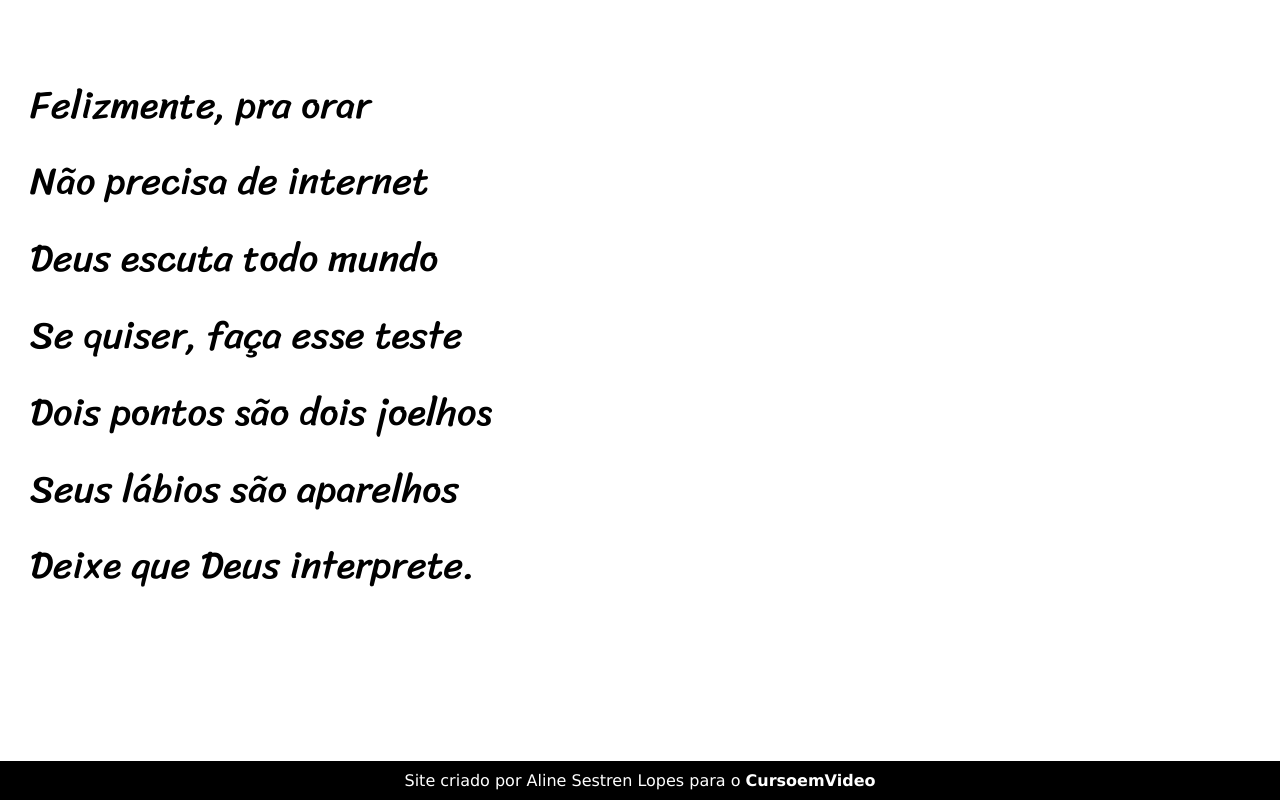
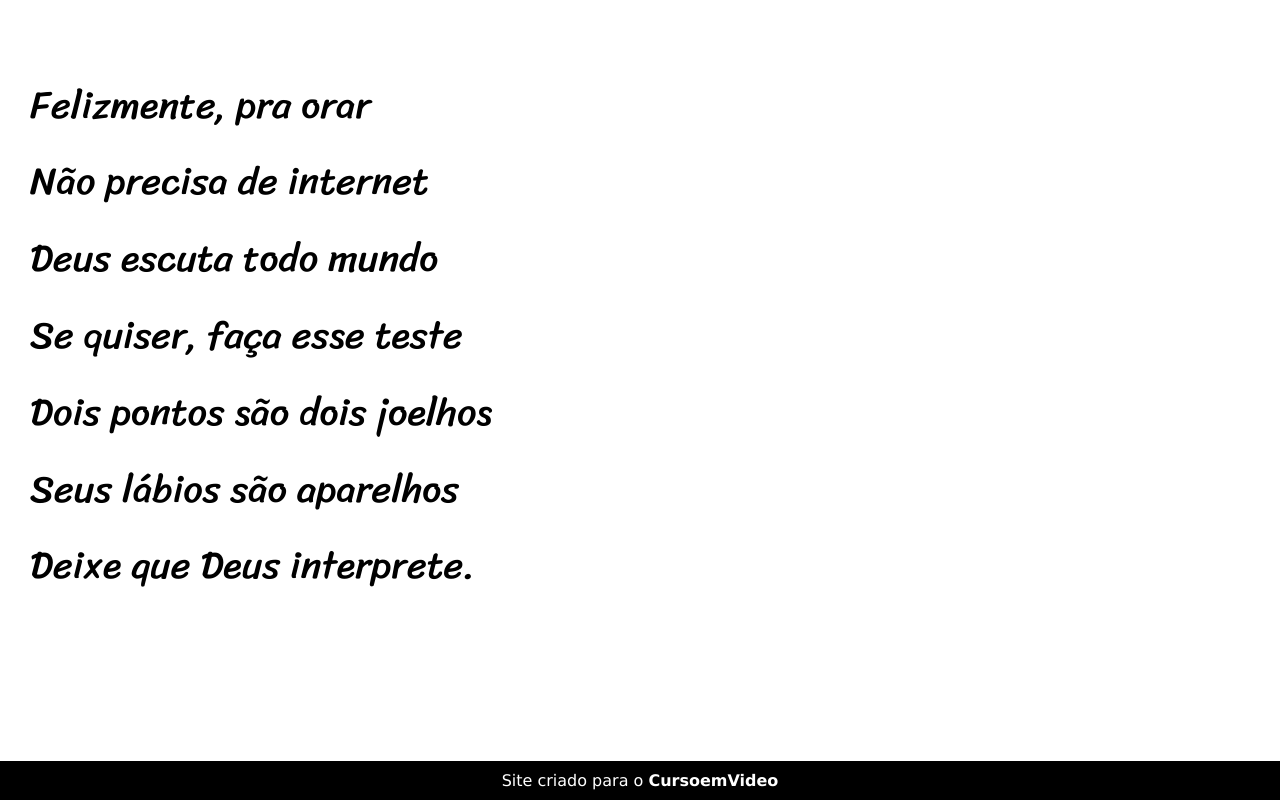
Before and after one commit to Linslme/projeto-cordel, a plain HTML site: page index.html in a window 1280 px wide. Shown: the part 4503-5303 px from the top of the page. Drawn offline with Linux system fonts and the light colour scheme.

Commit message:
Update index.html
update    <footer>

```diff
--- a/index.html
+++ b/index.html
@@ -95,7 +95,7 @@
     </section>
 
     <footer>
-        <p>Site criado por Aline Sestren Lopes </a> para o <a href="https://www.cursoemvideo.com/" target="_blank">CursoemVideo</a></p>
+        <p>Site criado </a> para o <a href="https://www.cursoemvideo.com/" target="_blank">CursoemVideo</a></p>
     </footer>
 </body>
 </html>
```
